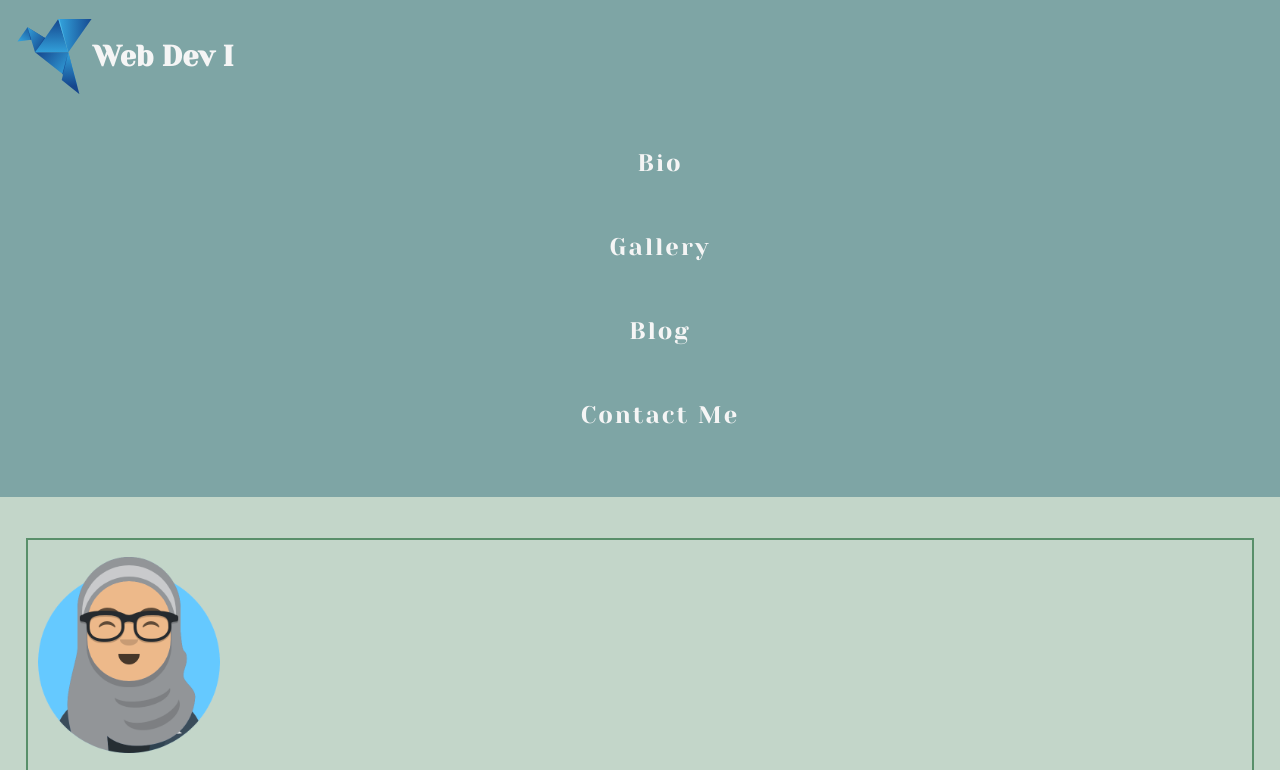
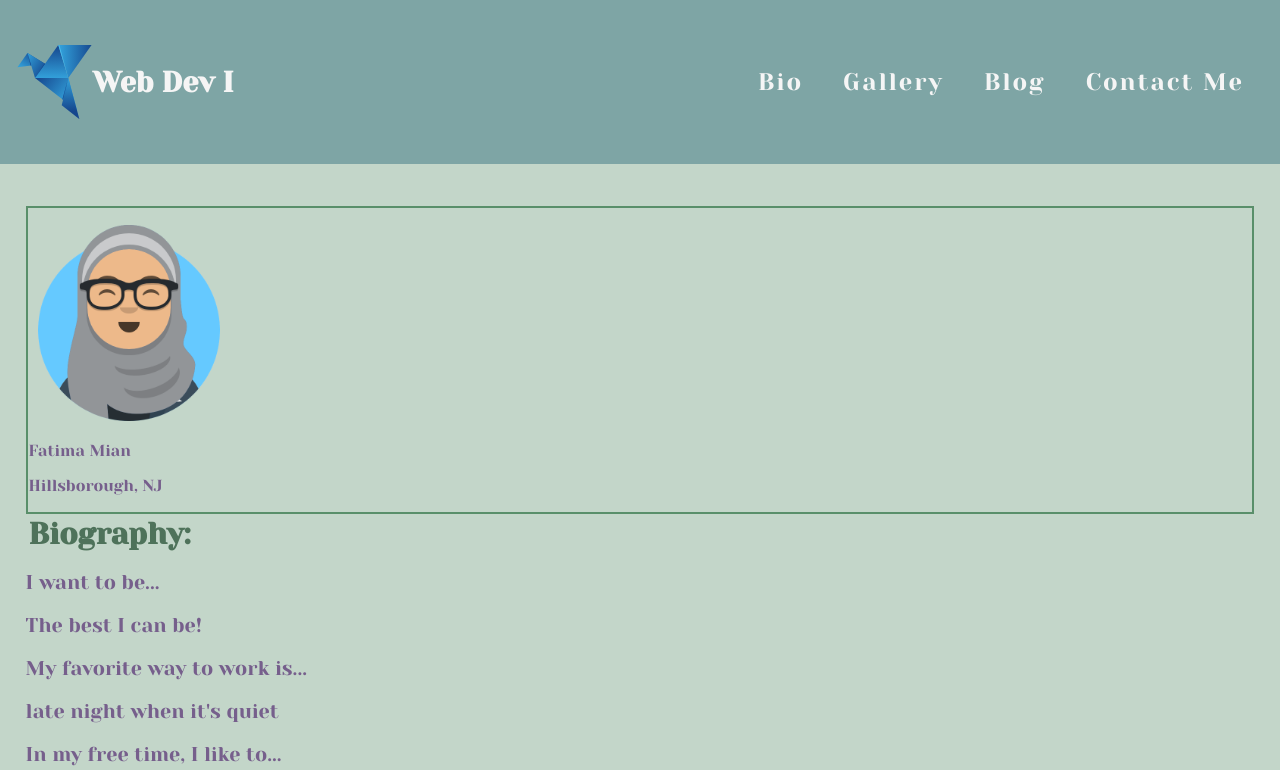
Before and after one commit to RVCC-IDMX/about-me-FatimaM04, a plain HTML site: page index.html in a window 1280 px wide. Shown: the top 770 px of the page. Drawn offline with Linux system fonts and the light colour scheme.

Commit message:
Add media query

```diff
--- a/css/nav.css
+++ b/css/nav.css
@@ -102,3 +102,24 @@ media query for non-mobile nav bar
 min-width set to width of nav elements
 such that no text wraps
 */
+
+@media screen and (min-width:60rem) {
+
+    .navbar-links {
+        display: flex;
+        flex-direction: row;
+        justify-content: space-between;
+
+
+    }
+    .navbar {
+
+        flex-direction: row;
+        justify-content: space-between;
+    }
+
+    .navbar ul {
+        display: flex;
+        justify-content: space-between;
+    }
+}
```
